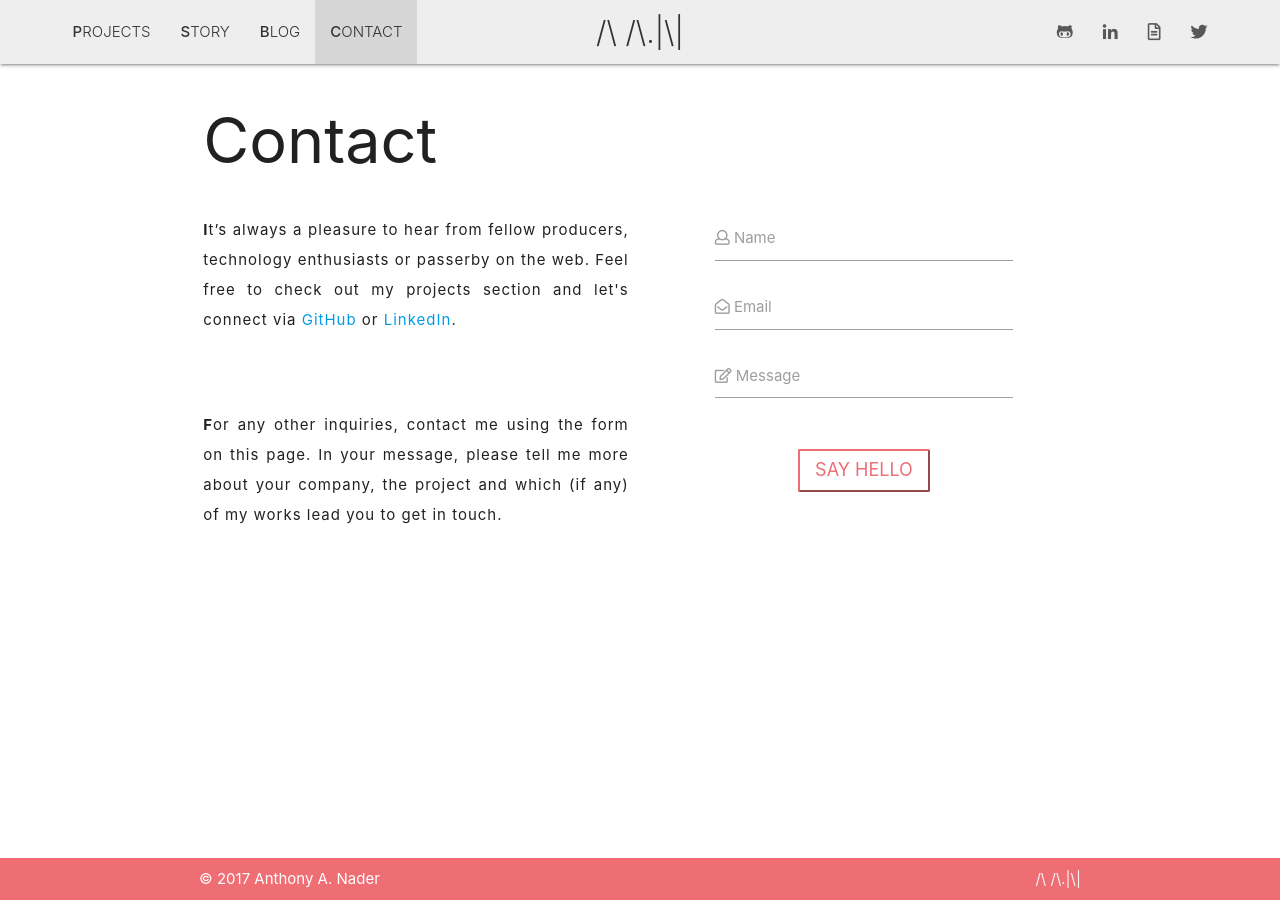
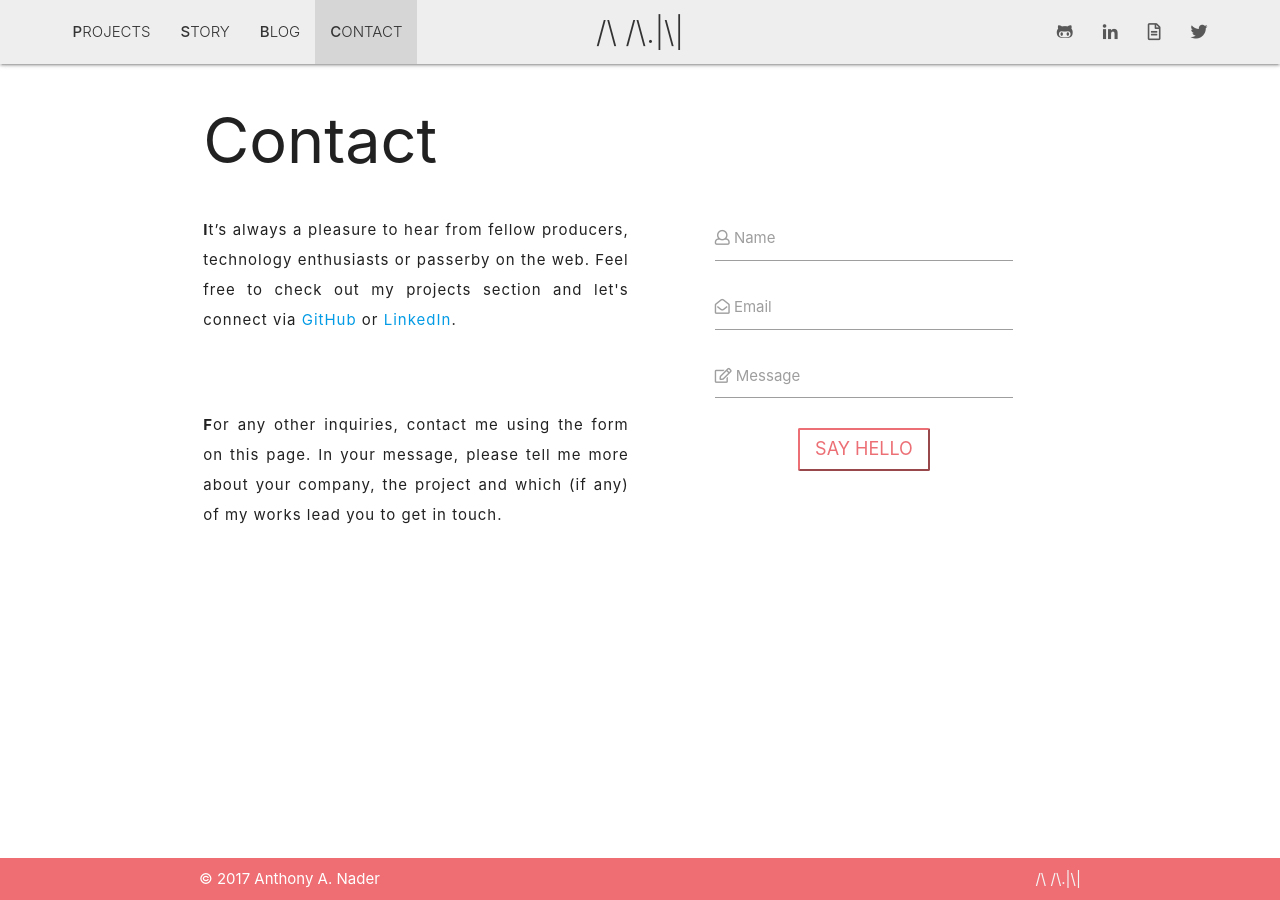
Before and after one commit to anthonyanader/personalBlog, a Jekyll site: the page built from contact.html, in a window 1280 px wide. Built offline with Jekyll 4.4.1, drawn with Linux system fonts in a browser that asks for light colours.

Commit message:
fixed the button, sizing bug

```diff
--- a/_includes/contactForm.html
+++ b/_includes/contactForm.html
@@ -13,14 +13,10 @@
                 <textarea id="message_content" name="message" class="validate materialize-textarea"></textarea>
                 <label for="message_content"><i class="far fa-edit"></i> Message</label>
             </div>
-        </div>
-        <div class="row">
-            <div class="col s4 offset-s4 m4 offset-m4 l4 offset-l4 xl4 offset-xl4">
-                <input type="hidden" name="_subject" value="contact_page" />
+            <div class="center-align">
+                <button class="submit-btn" type="submit" value="Send">SAY HELLO</button>
+                <input type="hidden" name="_subject" value="contact_page">
             </div>
-            <p class="center-align">
-                <button class="submit-btn" type="submit" value="Send">SAY HELLO</button>
-            </p>
         </div>
     </form>
 </div>
```
